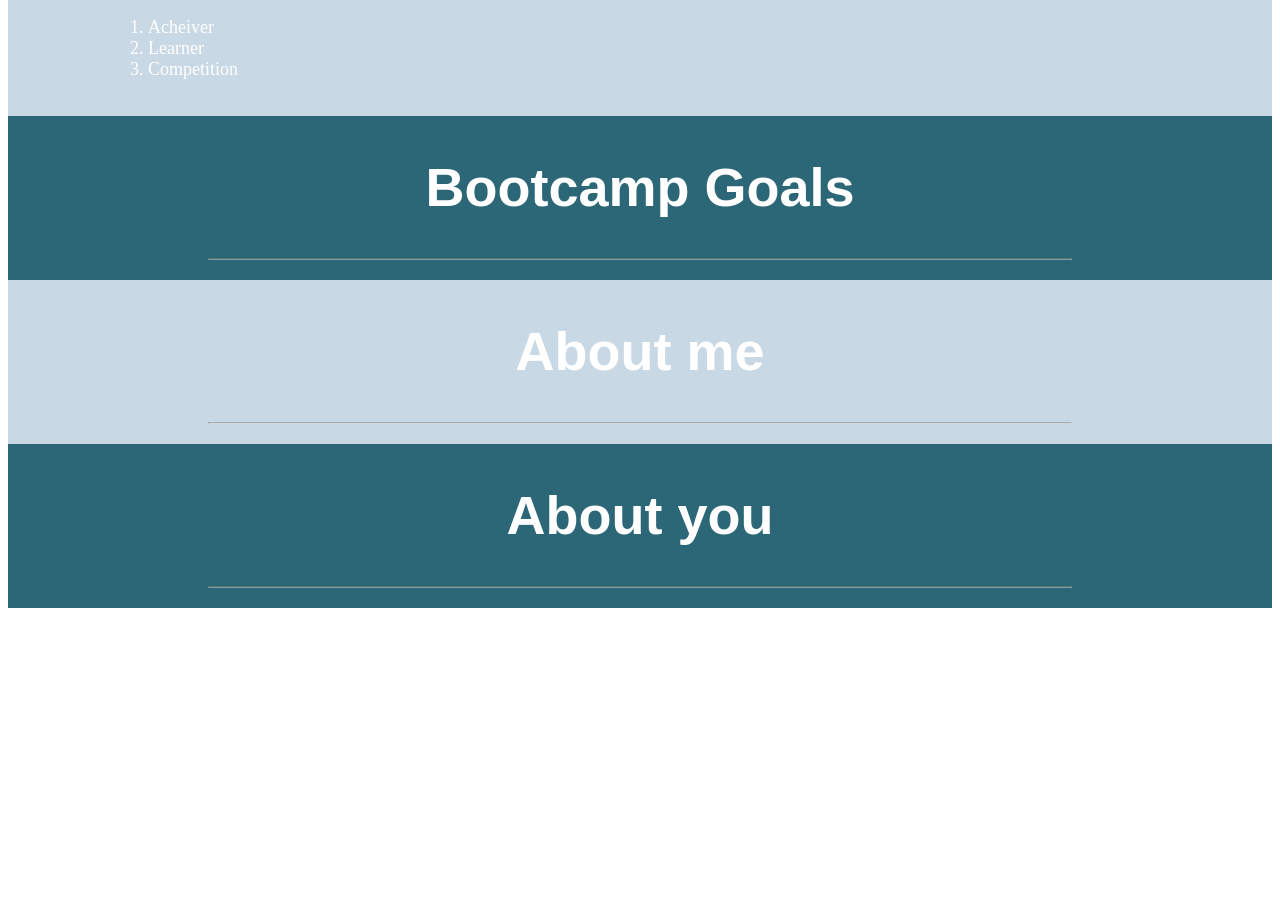
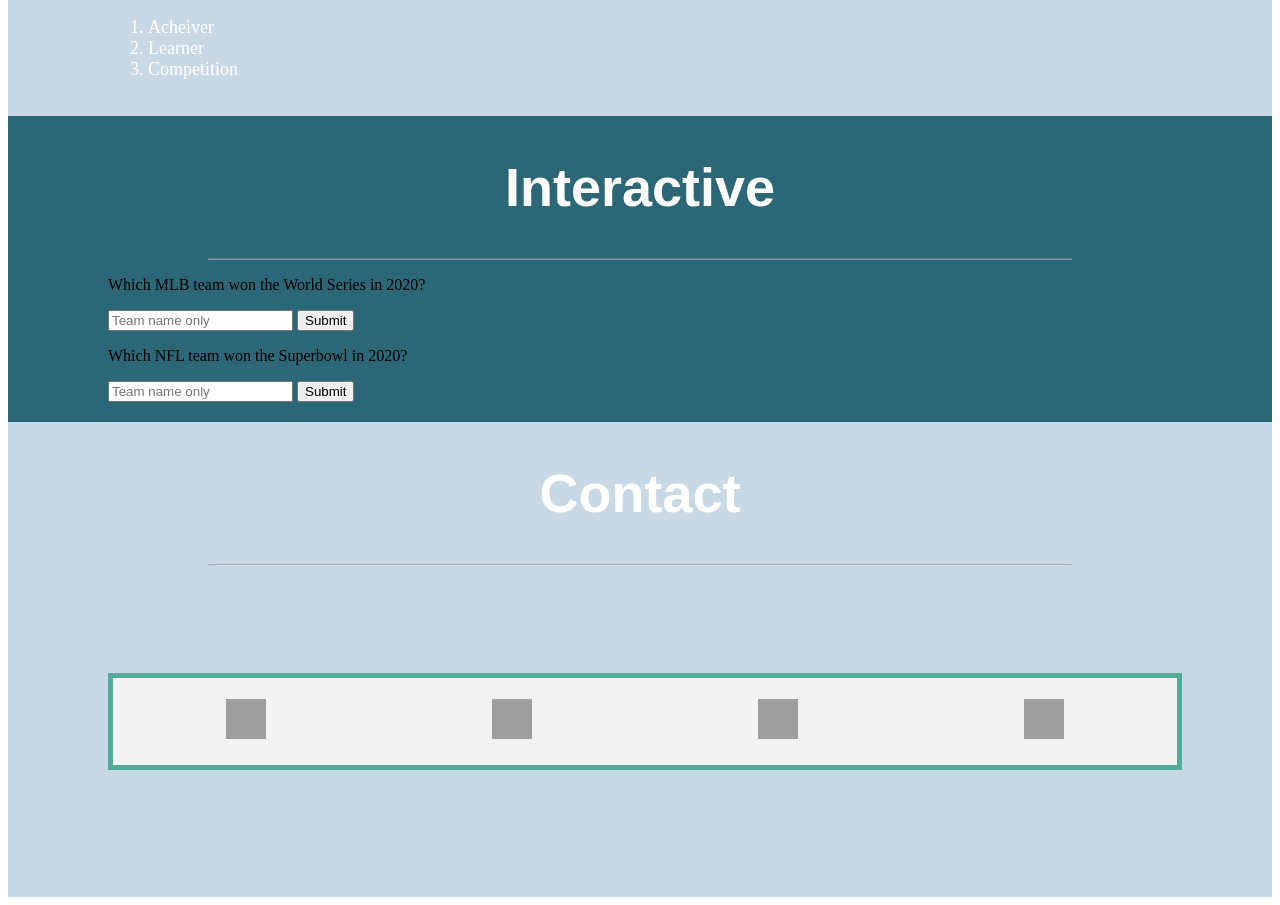
Before and after one commit to mterrano1/Personal-website-project, a plain HTML site: page index.html in a window 1280 px wide. Shown: the part 1651-2556 px from the top of the page. Before the commit the page ends 2267 px from the top, so only its background shows below. Drawn offline with Linux system fonts and the light colour scheme; grey boxes are pictures that could not be loaded.

Commit message:
added partial info to interactive page

```diff
--- a/index.html
+++ b/index.html
@@ -1,6 +1,7 @@
 <!DOCTYPE html>
 <html lang="en">
     <head>
+        <meta charset="utf-8">
         <link rel="stylesheet" href="style.css"/>
         <title>My Personal Website</title>
     </head>
@@ -8,9 +9,8 @@
         <div class="sidenav">
             <a href="#profile">Profile</a>
             <a href="#experience">Experience</a>
-            <a href="#goals">Bootcamp Goals</a>
-            <a href="#about-me">About me</a>
-            <a href="#about-you">About you</a>
+            <a href="#about-me">Interactive</a>
+            <a href="#about-you">Contact</a>
         </div>
         <header class="backgroundTeal">
             <div id= "profile" class="container">
@@ -23,7 +23,7 @@
                     <p class="pText">I am a software engineering student at Flatiron School. I have a beautiful wife and son. In March of 2021, we will be welcoming our second baby boy to the family! When I'm not working, studying, or changing diapers I enjoy spending time with my family, cooking, golfing, and watching my favorite sports teams.</p>
                 </div>
                 <div class="div-float">
-                    <img src="https://s3-media0.fl.yelpcdn.com/bphoto/UFTXYAIMcVpJigvH_trr2w/348s.jpg"
+                    <img id="myPic" src="https://s3-media0.fl.yelpcdn.com/bphoto/UFTXYAIMcVpJigvH_trr2w/348s.jpg"
                     alt="Mike Terrano" class="profileImg">
                 </div>
                 <div class="div-float">
@@ -82,17 +82,42 @@
                 </ol>
             </div>
         </div>
-        <div id="goals" class="container backgroundTeal">
-            <h2>Bootcamp Goals</h2>
+        <div id="about-me" class="container backgroundTeal">
+            <h2>Interactive</h2>
             <hr>
+            <p>Which MLB team won the World Series in 2020?</p>
+            <input id="team" placeholder="Team name only">
+            <button onclick="fn1()" id="buttonOne">Submit</button>
+            <p>Which NFL team won the Superbowl in 2020?</p>
+            <input id="nflTeam" placeholder="Team name only">
+            <button onclick="fn2()" id="buttonTwo">Submit</button>
+            <div id="teamImg"></div>
         </div>
-        <div id="about-me" class="container second-block">
-            <h2>About me</h2>
+        <div id="about-you" class="container second-block">
+            <h2>Contact</h2>
             <hr>
-        </div>
-        <div id="about-you" class="container backgroundTeal">
-            <h2>About you</h2>
-            <hr>
+            <div class="contact-grid">
+                <div class="c1">
+                    <a href="https://www.linkedin.com/in/michael-terrano-344841a4/" target="blank">
+                        <img src="https://cdn-icons-png.flaticon.com/512/174/174857.png" height="40px" width="40px">
+                    </a>
+                </div>
+                <div class="c2">
+                    <a class="facebook-icon" href="https://www.facebook.com/mike.terrano.921" target="blank">
+                            <img src="https://cdn.icon-icons.com/icons2/2108/PNG/512/facebook_icon_130940.png" height="40px" width="40px">
+                    </a>
+                </div>
+                <div class="c3">
+                    <a class="email-icon" href="mailto:mterrano@yahoo.com">
+                            <img src="https://www.mappingmegan.com/wp-content/uploads/2017/01/icon-email-icon-clip-art-at-clker-com-vector-qafaq-e-mail-icon-trace-0.png" height="40px" width="40px">
+                    </a>
+                </div>
+                <div class="c4">
+                    <a class="github-icon" href="https://github.com/mterrano1" target="blank">
+                        <img src="https://www.pngfind.com/pngs/m/19-198636_github-logo-png-github-square-logo-png-transparent.png" height="40px" width="40px">
+                    </a>
+                </div>
+            </div>
         </div>
         <script src="script.js"></script>
     </body>
--- /dev/null
+++ b/script.js
@@ -0,0 +1,42 @@
+const mlb = document.createElement("mlb");
+mlb.src = "https://pbs.twimg.com/media/ElYvRfDXgAU_9m1.jpg:large";
+
+const nfl = document.createElement("img");
+nfl.setAttribute("height", "100px");
+nfl.setAttribute("width", "100px");
+nfl.src = "https://logos-world.net/wp-content/uploads/2020/05/Tampa-Bay-Buccaneers-Logo-1997-2013.png";
+const bucs = document.getElementById("teamImg");
+
+const wrong = document.createElement("img");
+wrong.setAttribute("height", "200px");
+wrong.setAttribute("width", "200px");
+wrong.src = "https://images-na.ssl-images-amazon.com/images/I/61+vcHxNc+L.png";
+const no = document.getElementById("teamImg");
+
+
+const input = document.getElementById("myPic");
+input.addEventListener("mouseover", function () {
+  myPic.src="https://pbs.twimg.com/media/DM2nMrdWsAAkvck.jpg";
+});
+
+input.addEventListener("mouseout", function () {
+  myPic.src="https://s3-media0.fl.yelpcdn.com/bphoto/UFTXYAIMcVpJigvH_trr2w/348s.jpg";
+});
+
+function fn1() {
+    const teamAnswer = document.getElementById("team").value;
+      if (teamAnswer.toLowerCase() === "dodgers") {
+        alert("CORRECT!!!");
+      } else {
+          alert("Incorrect");
+      }
+};
+
+function fn2() {
+    const nflTeamAnswer = document.getElementById("nflTeam").value;
+      if (nflTeamAnswer.toLowerCase() === "buccaneers") {
+          bucs.appendChild(nfl);
+      } else {
+          no.appendChild(wrong);
+      }
+};
--- a/style.css
+++ b/style.css
@@ -154,3 +154,19 @@ li {
     font-size: 18px;
     color: #ffffff;
 }
+
+.contact-grid {
+    font-size: 18px;
+    width: 100%;
+    background: #f2f2f2;
+    display: grid;
+    margin: 10% 0%;
+    grid-template-columns: 25% 25% 25% 25%;
+    text-align: center;
+    padding: 2% 0%;
+    border: 5px solid #52ab98;
+}
+
+#teamImg {
+    text-align: center;
+}
```
